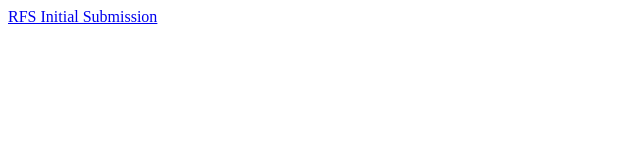
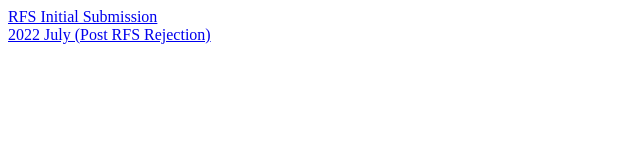
Before and after one commit to dratnadiwakara/Invisible-Primes, a plain HTML site: page index.html in a window 1280 px wide. Shown: the whole page, without its empty margins (0-640 px from the left). Drawn offline with Linux system fonts and the light colour scheme.

Commit message:
Update index.html

```diff
--- a/index.html
+++ b/index.html
@@ -1 +1,3 @@
 <a href="RFS-Initial">RFS Initial Submission</a>
+<br/>
+<a href="2022-July">2022 July (Post RFS Rejection)</a>
```
